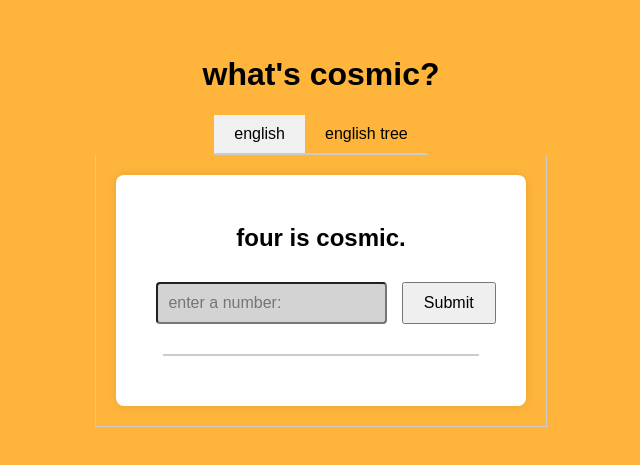
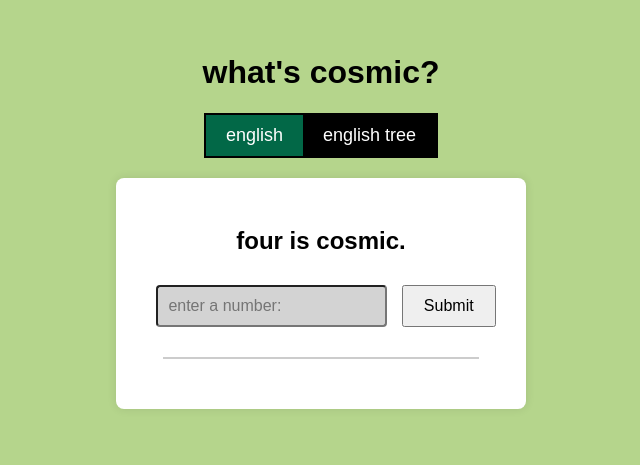
Before and after one commit to yu-yue-yue/four-is-cosmic, a plain HTML site: page index.html in a window 1280 px wide. Shown: the part 169-634 px from the top of the page, without its empty margins (319-959 px from the left). Drawn offline with Linux system fonts and the light colour scheme.

Commit message:
Update styles.css

```diff
--- a/styles.css
+++ b/styles.css
@@ -5,7 +5,7 @@ body {
     justify-content: center;
     align-items: center;
     height: 100vh;
-    background-color: #ffb53c;
+    background-color:  #b5d58c ;
     margin: 0;
 }
 
@@ -44,28 +44,29 @@ button {
 
 .tabs {
     display: flex;
-    border-bottom: 2px solid #ccc;
+    border: 2px solid black
 }
 
 .tab-link {
-    background: none;
+    font-family: Arial, sans-serif;
+    background: black;
+    color: white;
     border: none;
     padding: 10px 20px;
     cursor: pointer;
-    font-size: 16px;
+    font-size: 18px;
     outline: none;
     transition: background-color 0.3s;
 }
 
 .tab-link:hover,
 .tab-link.active {
-    background-color: #f0f0f0;
+    background-color: #026847 ;
 }
 
 .tab-content {
     display: none;
-    padding: 20px;
-    border: 1px solid #ccc;
+    padding: 20px;=
     border-top: none;
 }
 
```
